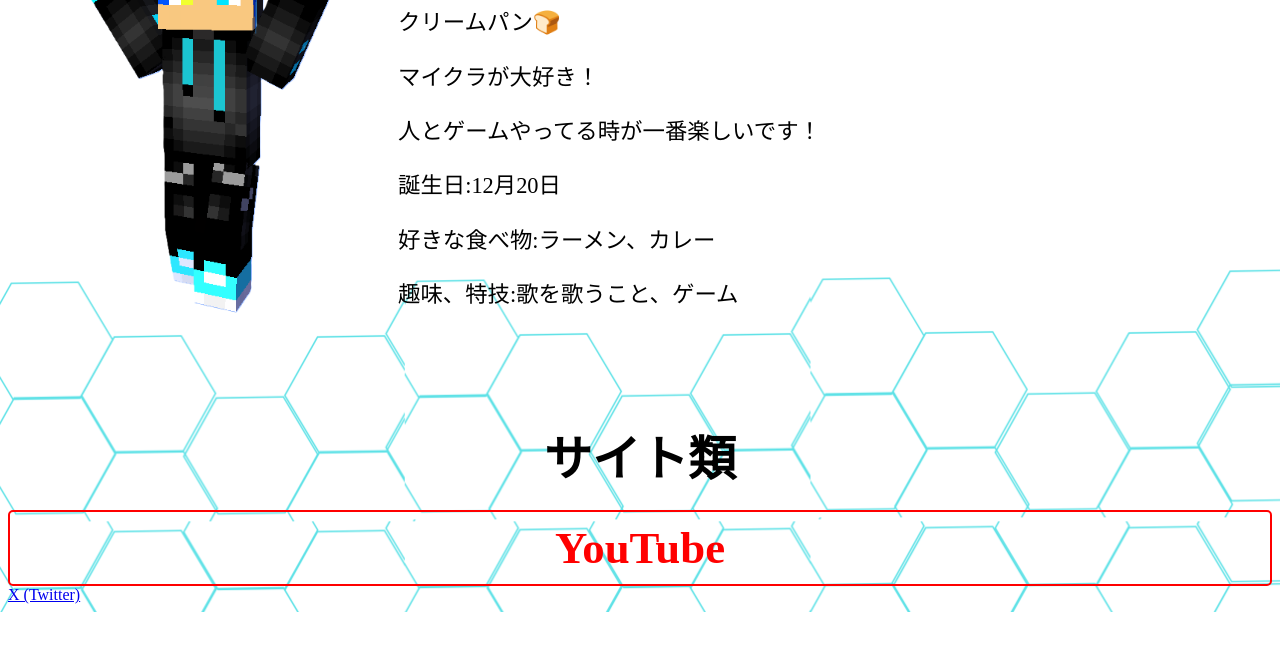
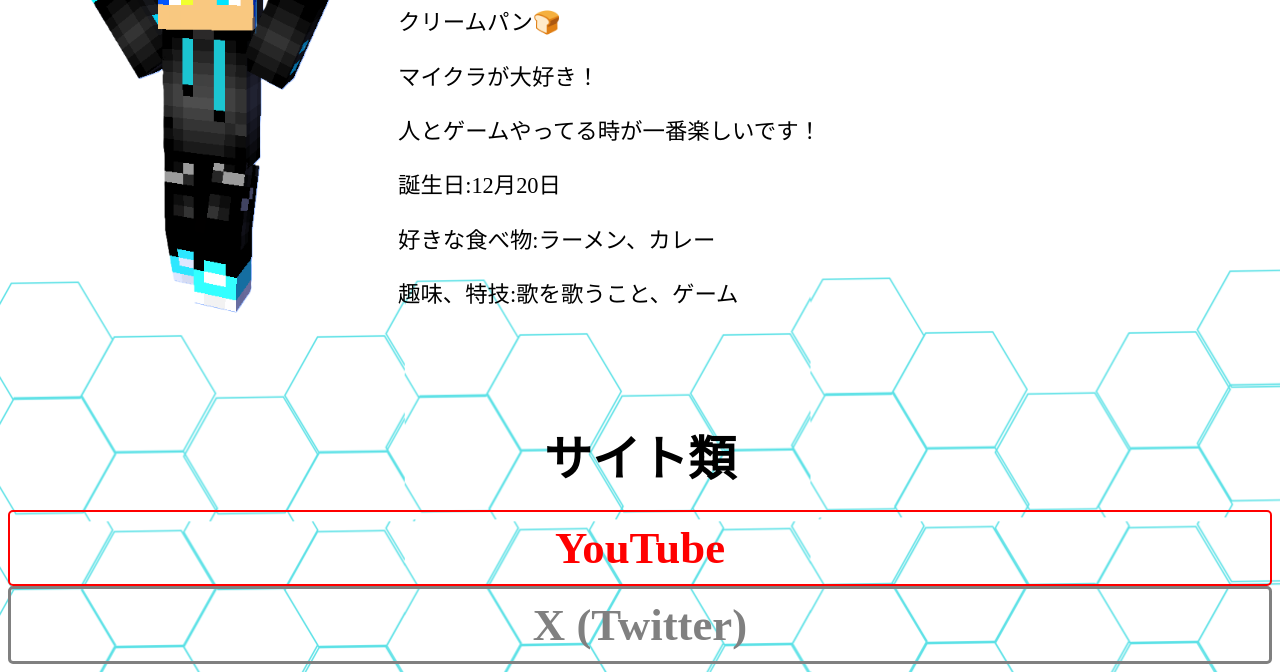
Before and after one commit to Git0104/creambun-site, a plain HTML site: page index.html in a window 1280 px wide. Shown: the part 315-987 px from the top of the page. Before the commit the page ends 927 px from the top, so only its background shows below. Drawn offline with Linux system fonts and the light colour scheme.

Commit message:
Update index.html

```diff
--- a/index.html
+++ b/index.html
@@ -30,7 +30,7 @@
   <h2 class="links-title">サイト類</h2>
 
       <a href="https://www.youtube.com/@creambun1225" target="_blank" class="site-btn">YouTube</a>
-      <a href="https://x.com/_creambun_" target="_blank" class"Xsite-btn">X (Twitter)</a>
+      <a href="https://x.com/_creambun_" target="_blank" class="site-btn2">X (Twitter)</a>
     </div>
   </div>
 </body>
```
